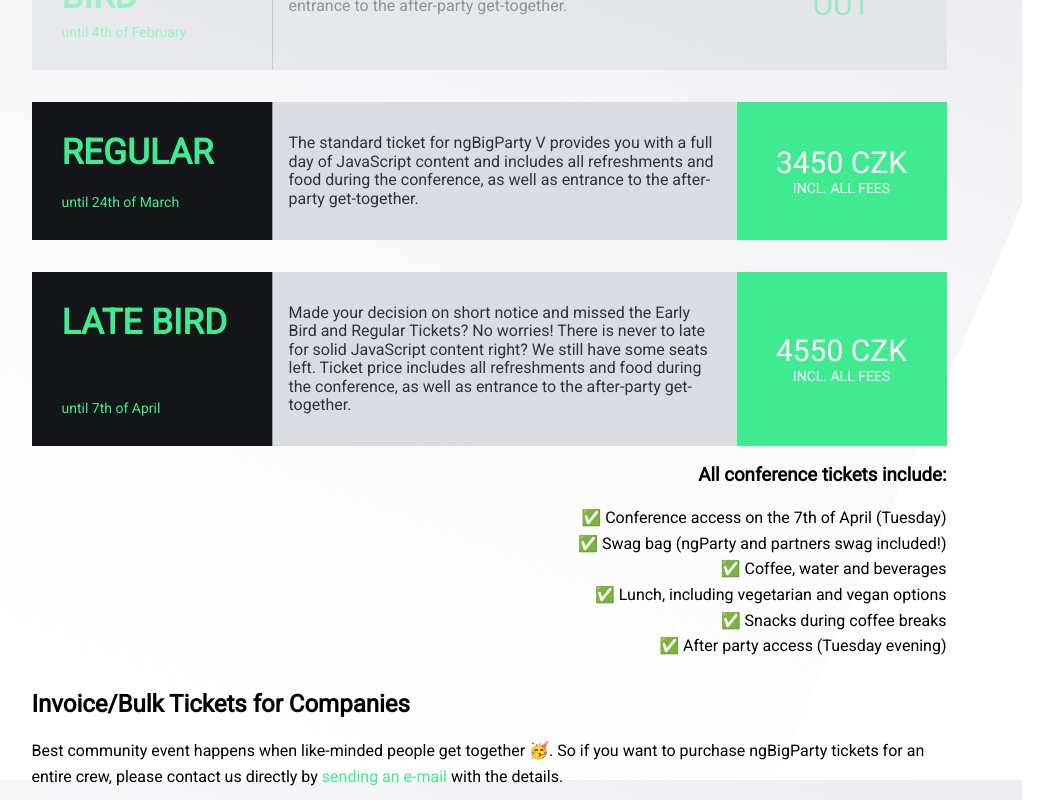
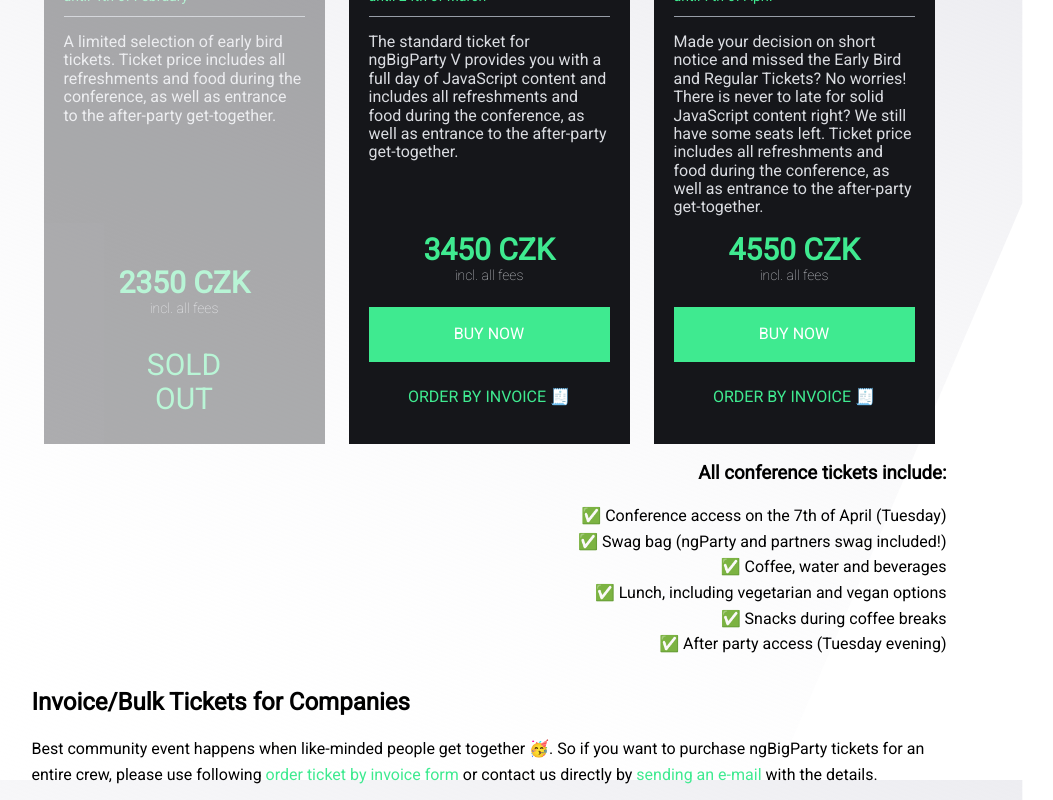
Before and after one commit to ngParty/web, a Next.js app: page /big-party-v in a window 1280 px wide. Shown: the part 5620-6420 px from the top of the page, without its empty margins (151-1204 px from the left). Built offline with nearby package versions, Linux system fonts and the light colour scheme.

Commit message:
feat(big-v): redo tickets section and add order by invoice action links

```diff
--- a/conferences/big-party-v/data.ts
+++ b/conferences/big-party-v/data.ts
@@ -38,6 +38,7 @@ export const navigation: NavItemModel[] = [
 ]
 const links = {
   tickets: 'http://bit.ly/ng-bigparty-v-tickets',
+  ticketsInvoice: 'http://bit.ly/ng-bigparty-v-invoice-tickets',
 }
 
 const config = {
--- a/conferences/big-party-v/tickets.styles.ts
+++ b/conferences/big-party-v/tickets.styles.ts
@@ -26,33 +26,46 @@ export const styles = css.global`
     list-style: none;
     padding-left: 0;
   }
-  .ticket-list li:not(:first-child) {
+  @media (min-width: ${theme.breakpoints.medium}) {
+    .ticket-list {
+      display: flex;
+    }
+  }
+
+  .ticket-list li {
     margin-top: 2rem;
+  }
+  .ticket-list li:first-child {
+    margin-top: 0;
+  }
+  @media (min-width: ${theme.breakpoints.medium}) {
+    .ticket-list li {
+      flex: 1;
+      margin-top: 0;
+    }
   }
 
   .ticket {
     padding: 1.25rem;
+    height: 100%;
     background-color: ${theme.colors.bgDark};
     color: ${theme.colors.lightGrey};
     transition: box-shadow 250ms ease-out;
+  }
+  @media (min-width: ${theme.breakpoints.medium}) {
+    .ticket {
+      display: flex;
+      flex-direction: column;
+      margin: 0 0.75rem;
+    }
   }
   .ticket:not(.disabled):hover {
     box-shadow: ${theme.shadow.main};
   }
   .ticket.disabled {
-    opacity: 0.5;
+    opacity: 0.35;
     cursor: not-allowed;
     box-shadow: none;
-    ${mixins.gray}
-  }
-  @media (min-width: ${theme.breakpoints.medium}) {
-    .ticket {
-      display: flex;
-      padding: 0;
-    }
-    .ticket > .ticket-description {
-      flex: 1;
-    }
   }
 
   .ticket-type {
@@ -61,28 +74,13 @@ export const styles = css.global`
     padding-bottom: 0.25em;
     border-bottom: 1px solid ${theme.colors.textLight};
   }
-  @media (min-width: ${theme.breakpoints.medium}) {
-    .ticket-type {
-      margin: 0;
-      display: flex;
-      flex-direction: column;
-      justify-content: space-between;
-      padding: 1em;
-      border-bottom: none;
-      border-right: 1px solid ${theme.colors.textLight};
-    }
-  }
 
-  .ticket-title {
+  .ticket-type__title {
     margin: 0 0 0.5rem 0;
     text-transform: uppercase;
   }
-  @media (min-width: ${theme.breakpoints.medium}) {
-    .ticket-title {
-      width: calc(6 * ${sizes.bigFont});
-    }
-  }
-  .ticket-date {
+
+  .ticket-type__date {
     font-size: ${sizes.smallFont};
   }
 
@@ -90,72 +88,64 @@ export const styles = css.global`
   }
   @media (min-width: ${theme.breakpoints.medium}) {
     .ticket-description {
-      align-items: center;
-      display: flex;
-      padding: 1em;
-      ${mixins.gray}
+      margin-bottom: auto;
     }
   }
 
-  .ticket-action {
+  .ticket-actions-container {
     text-align: center;
     text-transform: uppercase;
     margin-top: 1.5rem;
-    background: ${theme.colors.accent};
     color: ${theme.colors.white};
   }
-  .ticket-action.disabled {
+  .ticket-actions-container.disabled {
     font-size: ${sizes.bigFont};
-    padding: 0.85em;
-    background: inherit;
     color: ${theme.colors.accent};
+    padding: 0.25em;
   }
 
-  @media (min-width: ${theme.breakpoints.medium}) {
-    .ticket-action {
-      width: calc(7 * ${sizes.bigFont});
-      margin-top: 0;
-    }
-    .ticket-action.disabled {
-      display: flex;
-      align-items: center;
-      justify-content: center;
-    }
-  }
-  .ticket-action a {
-    transition: color ease-out 250ms;
+  .ticket-action {
     display: block;
     padding: 1em;
+    transition: color ease-out 250ms;
     text-decoration: inherit;
-    height: 100%;
+    line-height: 1.4;
   }
-  .ticket-action a:hover {
+  .ticket-action--primary {
+    color: ${theme.colors.white};
+    background: ${theme.colors.accent};
+  }
+  .ticket-action--primary:hover {
     color: ${theme.colors.accent};
     background: ${theme.colors.white};
   }
-  @media (min-width: ${theme.breakpoints.medium}) {
-    .ticket-action a {
-      display: flex;
-      flex-direction: column;
-      justify-content: center;
-    }
+  .ticket-action--secondary {
+    margin-top: 0.5em;
+    color: ${theme.colors.accent};
+  }
+  .ticket-action--secondary:hover {
+    color: ${theme.colors.white};
+    text-decoration: underline;
   }
 
   .ticket-price {
+    text-align: center;
+  }
+  .ticket-price__amount {
     display: block;
     font-size: ${sizes.bigFont};
+    font-weight: bold;
+    color: ${theme.colors.accent};
   }
-  .ticket-vat {
+  .ticket-price__fees {
     display: block;
     font-size: ${sizes.smallFont};
+    font-weight: 200;
   }
 
   .ticket-info {
     text-align: center;
   }
-  .ticket-info > h3 {
-  }
-
   @media (min-width: ${theme.breakpoints.medium}) {
     .ticket-info {
       text-align: right;
--- a/conferences/big-party-v/tickets.tsx
+++ b/conferences/big-party-v/tickets.tsx
@@ -7,7 +7,10 @@ interface TicketModel {
   price: number
   currency: string
   vatPercentage?: number
-  link: string
+  link: {
+    individual: string
+    invoice: string
+  }
   description: string
   /**
    * active until
@@ -20,7 +23,10 @@ const currDate = new Date()
 const DATA: TicketModel[] = [
   {
     type: 'Early bird',
-    link: links.tickets,
+    link: {
+      individual: links.tickets,
+      invoice: links.ticketsInvoice,
+    },
     currency: 'CZK',
     price: 2350,
     vatPercentage: 0,
@@ -31,7 +37,10 @@ const DATA: TicketModel[] = [
   },
   {
     type: 'Regular',
-    link: links.tickets,
+    link: {
+      individual: links.tickets,
+      invoice: links.ticketsInvoice,
+    },
     currency: 'CZK',
     price: 3450,
     vatPercentage: 0,
@@ -41,7 +50,10 @@ const DATA: TicketModel[] = [
   },
   {
     type: 'Late bird',
-    link: links.tickets,
+    link: {
+      individual: links.tickets,
+      invoice: links.ticketsInvoice,
+    },
     currency: 'CZK',
     price: 4550,
     vatPercentage: 0,
@@ -86,7 +98,16 @@ export const Tickets = () => {
           <p className="text-content">
             Best community event happens when like-minded people get together
             🥳. So if you want to purchase ngBigParty tickets for an entire
-            crew, please contact us directly by{' '}
+            crew, please use following{' '}
+            <a
+              href={links.ticketsInvoice}
+              target="_blank"
+              rel="noopener noreferrer"
+              className="link"
+            >
+              order ticket by invoice form
+            </a>{' '}
+            or contact us directly by{' '}
             <a
               className="link"
               href={`${data.links.contact.email.link}?subject=Bulk tickets request`}
@@ -123,33 +144,43 @@ const Ticket = (
   const isDisabled = soldOut || currDate > dateBoundary
 
   const cx = {
-    root: isDisabled ? 'disabled' : '',
+    containerDisabled: isDisabled ? 'disabled' : '',
   }
 
   return (
-    <div className={`ticket ${cx.root}`} tabIndex={0}>
+    <div className={`ticket ${cx.containerDisabled}`} tabIndex={0}>
       <div className="ticket-type">
-        <h3 className="ticket-title">{type}</h3>
-        <span className="ticket-date">until {formatDate(date)}</span>
+        <h3 className="ticket-type__title">{type}</h3>
+        <span className="ticket-type__date">until {formatDate(date)}</span>
       </div>
       <div className="ticket-description">
         <p>{children}</p>
       </div>
+      <div className="ticket-price">
+        <span className="ticket-price__amount">{normalizedAmount}</span>
+        <span className="ticket-price__fees">{normalizedVAT}</span>
+      </div>
+      <div className={`ticket-actions-container ${cx.containerDisabled}`}>
         {!isDisabled ? (
-        <div className="ticket-action">
+          <>
             <a
-            href={link}
+              href={link.individual}
               target="_blank"
               rel="noopener noreferrer"
-            className="block p-4 mt-6"
+              className="ticket-action ticket-action--primary block p-4 mt-6"
             >
-            <span className="ticket-price">{normalizedAmount}</span>
-            <span className="ticket-vat">{normalizedVAT}</span>
+              Buy now
             </a>
-        </div>
-      ) : (
-        <div className="ticket-action disabled">
-          {soldOut ? (
+            <a
+              href={link.invoice}
+              target="_blank"
+              rel="noopener noreferrer"
+              className="ticket-action ticket-action--secondary"
+            >
+              order by invoice <span aria-label="invoice-icon">🧾</span>
+            </a>
+          </>
+        ) : soldOut ? (
           <>
             sold
             <br />
@@ -159,7 +190,6 @@ const Ticket = (
           <>ended</>
         )}
       </div>
-      )}
     </div>
   )
 }
```
Lines whose indentation alone changed are shown as unchanged.
